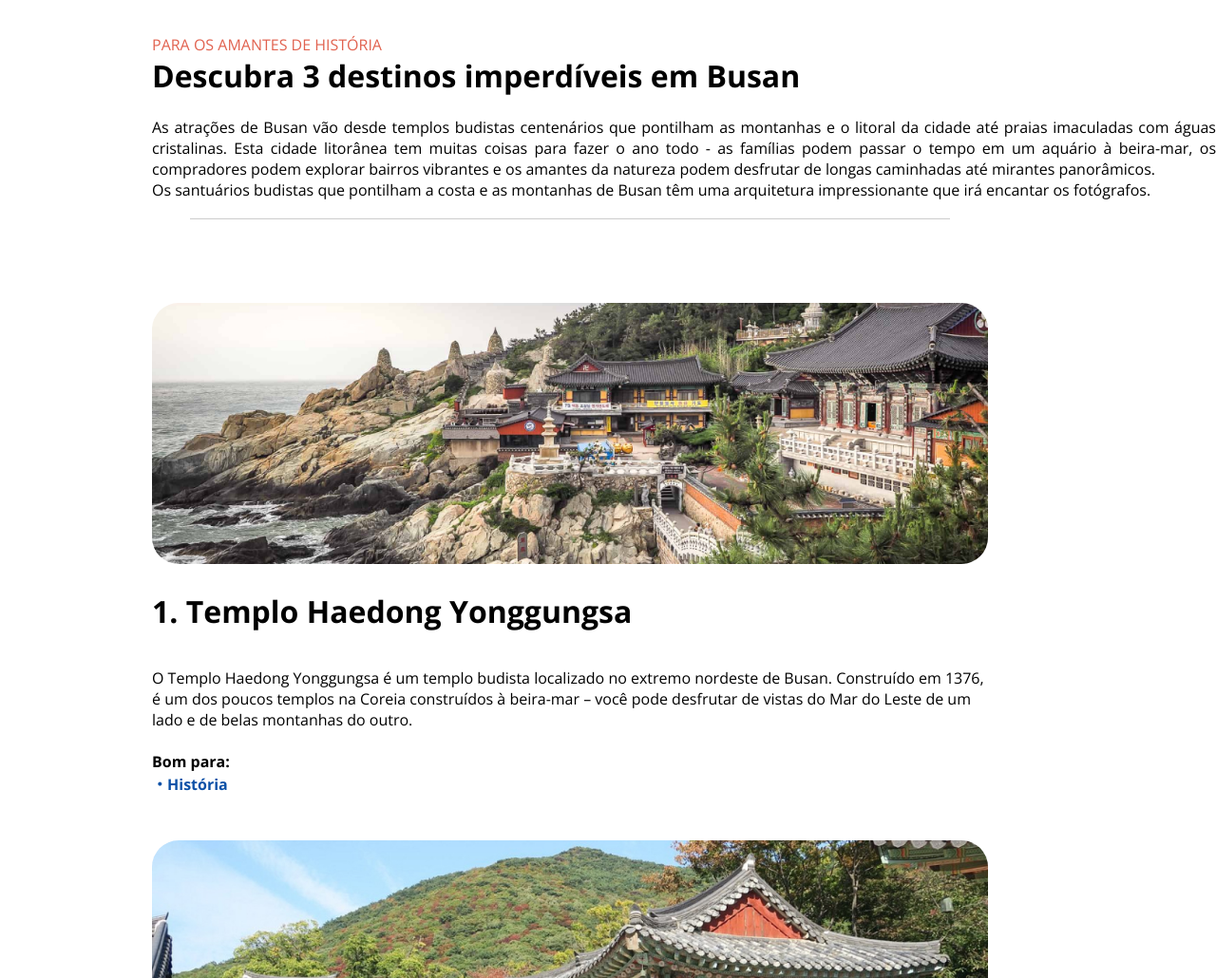
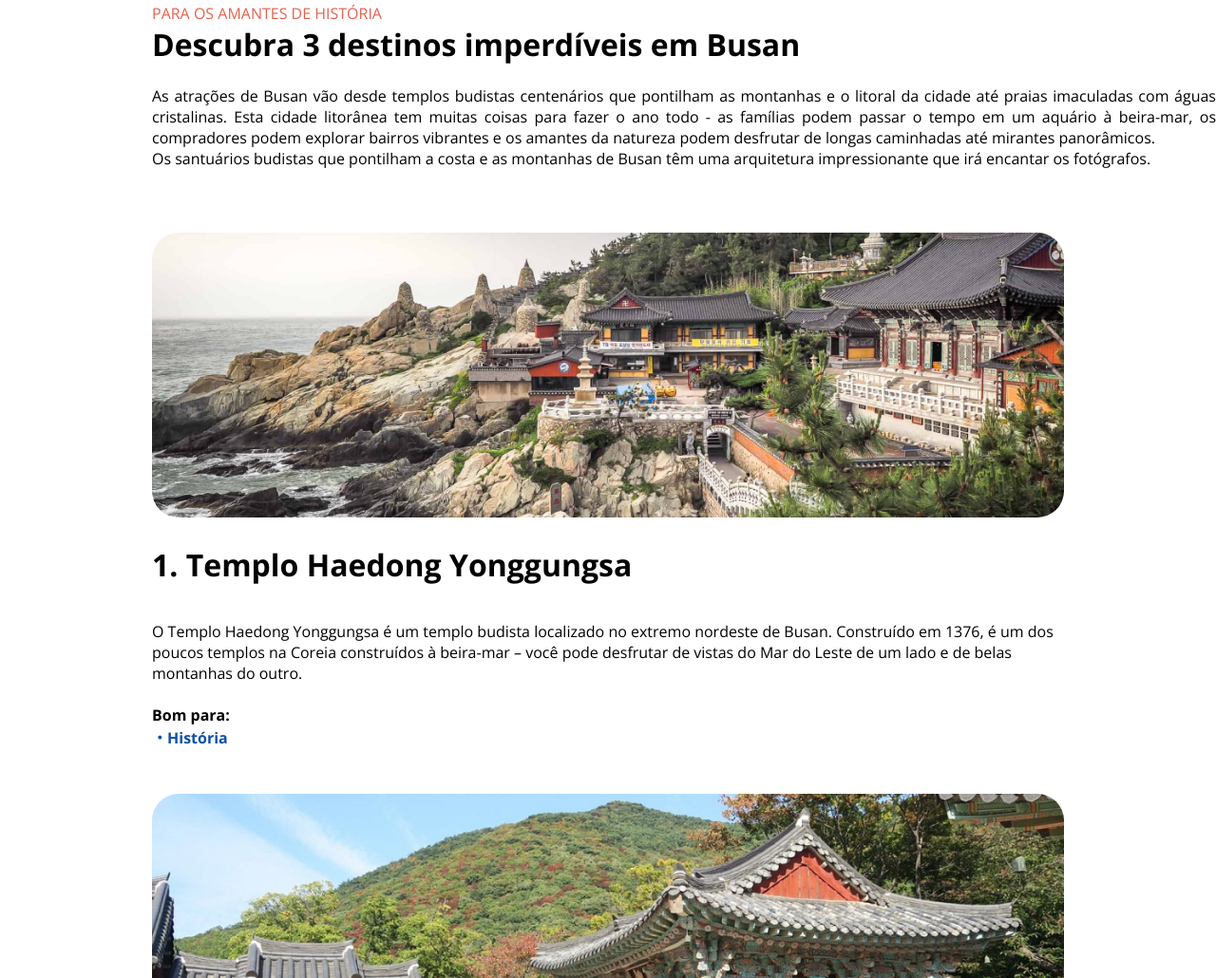
Before and after one commit to anaamooraes/projeto-turistico, a plain HTML site: page index.html in a window 1280 px wide. Shown: the part 926-1956 px from the top of the page at 95% size. Drawn offline with nearby package versions, Linux system fonts and the light colour scheme.

Commit message:
finalização do projeto

```diff
--- a/index.html
+++ b/index.html
@@ -34,7 +34,7 @@
       Os santuários budistas que pontilham a costa e as montanhas de Busan têm uma arquitetura impressionante que irá encantar os fotógrafos.</p>
      </div>
 
-     <hr>
+
 
     <ol>
       <img src="./assets/segundaimagem.jpg" alt="Templo Haedong Yonggungsa, extremo nordeste de Busan"> <br>
--- a/style.css
+++ b/style.css
@@ -4,18 +4,16 @@
 }
 
 html {
-/* width: 1280px; */
-/* height: 3279px; */
 font-size: 16px;
 font-family: "Open Sans", sans-serif;
 font-optical-sizing: auto;
 margin-right: 80px;
+margin-left: 80px;
 padding: 80px;
 
 }
 
 body {
-  margin: 80px;
   align-items: center;
 }
 
@@ -49,11 +47,6 @@ ol img{
  .atract {
   color: #e1624f;
  }
-
- #description {
-  /* margin: 40px; */
- }
-
 
  h1 {
   color:black;
```
